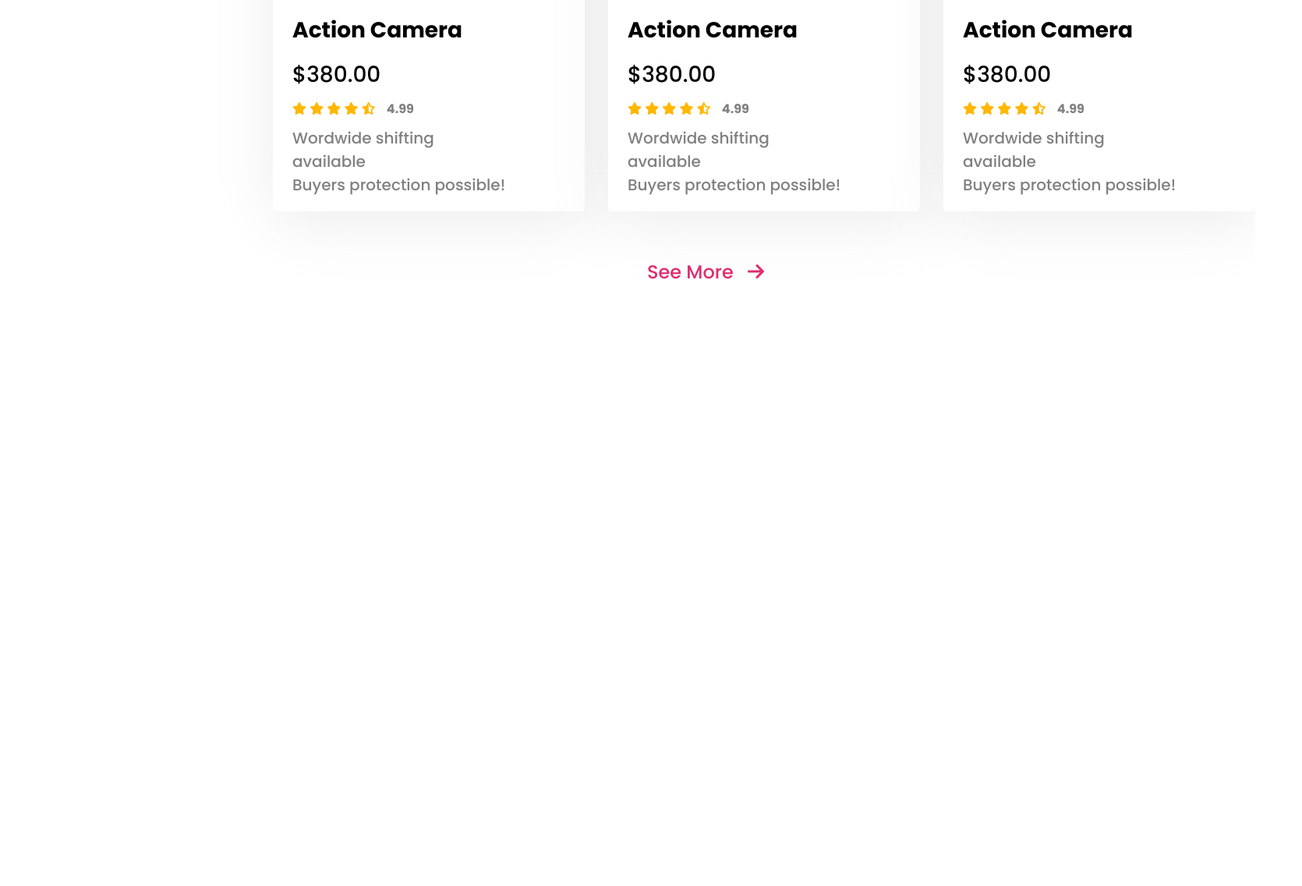
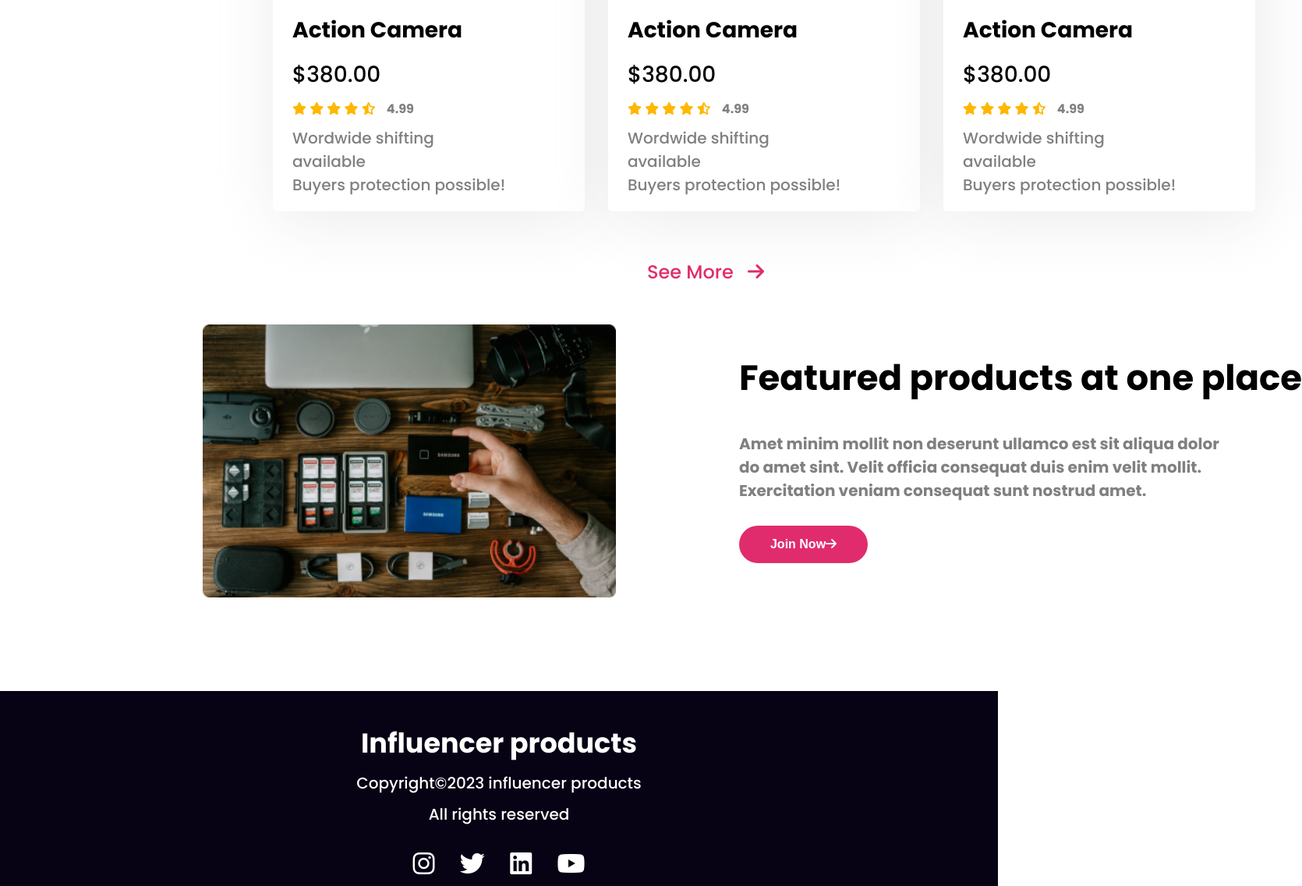
Before and after one commit to tofael005/influencer-gear, a plain HTML site: page index.html in a window 1280 px wide. Shown: the part 2888-4024 px from the top of the page at 78% size, 1670 px wide, since content can reach past the window. Before the commit the page ends 3254 px from the top, so only its background shows below. Drawn offline with Linux system fonts and the light colour scheme.

Commit message:
footer add

```diff
--- a/index.html
+++ b/index.html
@@ -210,6 +210,32 @@
         <div class="see-more">
             <p>See More <i class="fa-solid fa-arrow-right"></i></p>
         </div>
+        <section class="container-ft">
+            <div class="future-container">
+                <div>
+                    <img src="images/gear.png" alt="">
+                </div>
+                <div class="future-tilte-container">
+                    <h4>Featured products at one place</h4>
+                    <p class="future-details">Amet minim mollit non deserunt ullamco est sit aliqua dolor <br> do amet sint. Velit officia consequat duis enim velit mollit. <br> Exercitation veniam consequat sunt nostrud amet.</p>
+                    <button id="join">Join Now<i class="fa-solid fa-arrow-right"></i></button>
+                </div>
+            </div>
+        </section>
+        <!-----footer section start------>
+        <footer>
+            <div class="ftr">
+                <h2 class="influencer-title">Influencer products</h2>
+                <p class="copy">Copyright&copy;2023 influencer products</p>
+                <p class="all-right">All rights reserved</p>
+                <div class="con-i">
+                    <i class="fa-brands fa-instagram"></i>
+                    <i class="fa-brands fa-twitter"></i>
+                    <i class="fa-brands fa-linkedin"></i>
+                    <i class="fa-brands fa-youtube"></i>
+                </div>
+            </div>
+        </footer>
     </main>
 </body>
 </html>
--- a/style.css
+++ b/style.css
@@ -180,3 +180,64 @@ hr{
 .see-more .fa-solid{
     margin-left: 12px;
 }
+/*-----Future section start------*/
+.container-ft{
+    width: 1410px;
+    height: 370px;
+    margin-left: 260px;
+    margin-top: 50px;
+    margin-bottom: 100px;
+}
+.future-container{
+    display: flex;
+    justify-content: space-between;
+}
+.future-container img{
+    width: 530px;
+    height: 350px;
+}
+.future-tilte-container{
+    margin-right: 00px;
+}
+.future-tilte-container > h4{
+    font-size: 45px;
+    margin-top: 35px;
+    margin-bottom: 35px;
+}
+.future-details{
+    font-size: 20px;
+    font-weight: 700;
+    color: gray;
+}
+#join{
+    margin-top: 30px;
+}
+/*-----footer section start-----*/
+footer{
+    width: 100%;
+    height: 250px;
+    background-color: #070214;
+}
+.ftr{
+    text-align: center;
+    color: white;
+}
+.influencer-title{
+    padding-top: 40px;
+    font-size: 35px;
+}
+.copy{
+    font-size: 20px;
+    margin-top: 10px;
+}
+.all-right{
+    font-size: 20px;
+    margin-top: 10px;
+}
+.con-i{
+    margin-top: 25px;
+    font-size: 32px;
+}
+.con-i .fa-brands{
+    padding: 0px 12px;
+}
```
